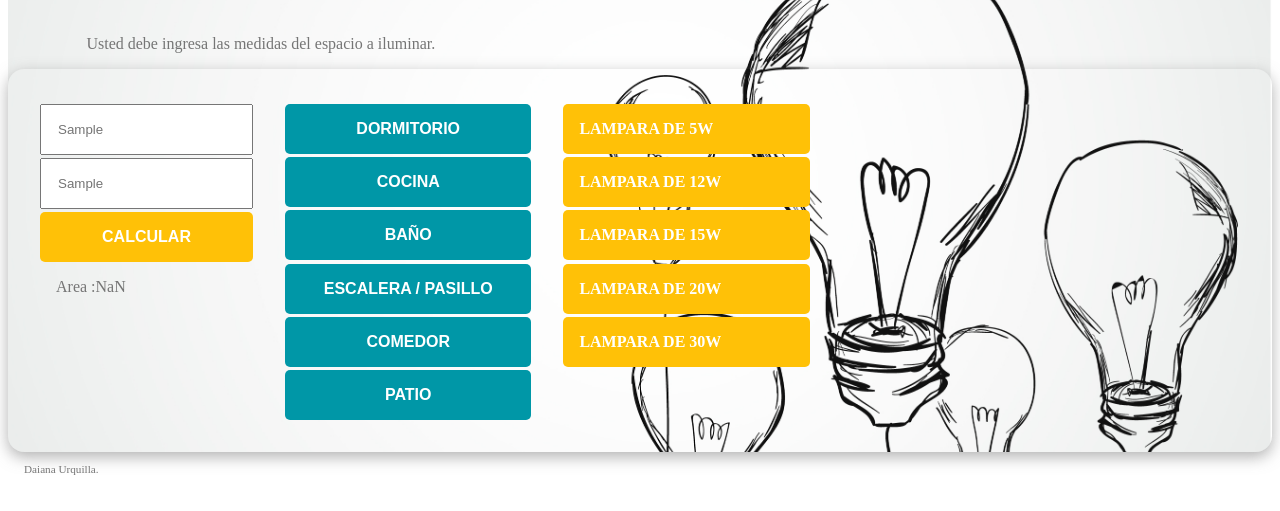
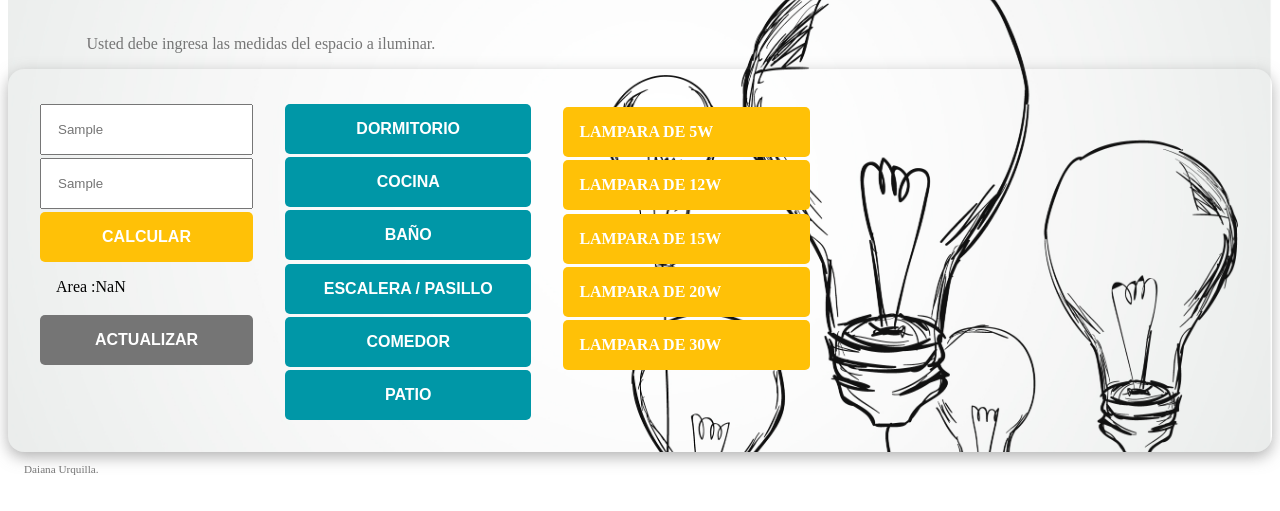
Before and after one commit to DaiaUrq/CalculadoraDeLamparas, a plain HTML site: page index.html in a window 1280 px wide. Both pictures are taken after typing "Sample", "Sample" into the empty fields and a click on the button "CALCULAR". Shown: the part 93-604 px from the top of the page. Drawn offline with Linux system fonts and the light colour scheme.

Commit message:
Add files via upload

```diff
--- a/area.js
+++ b/area.js
@@ -13,11 +13,14 @@ var w30 = 4000;
 function cal(){
     var lado1 = document.getElementById("la1").value;
     var lado2 = document.getElementById("la2").value;
-    var calarea = lado1*lado2;
-    document.getElementById("area").innerHTML = "Area :"+ calarea;
-    return calarea;
+    if(lado1<=0 || lado2<=0){
+        document.getElementById("area").innerHTML = "Area:"+ " 0 no es un N° valido";
+    }else{
+        var calarea= lado1*lado2;
+        document.getElementById("area").innerHTML = "Area :"+ calarea;
+        return calarea;
+    }
 }
-
 
 function caldormitorio(){
     var lumen= cal()*dormitorio;
--- a/estilo.css
+++ b/estilo.css
@@ -47,11 +47,10 @@ body {
 }
 
 .area{
-    padding:1rem 1rem ;
+    padding:0.99rem 1rem;
     display: flex;
     flex-direction: column;
     float: left;
-    color: var(--gris);
 }
 
 .ambientes{
@@ -65,16 +64,14 @@ body {
 }
 
 .respuesta{
-    padding: 1rem;;
+    padding: 1rem 1rem;
+    margin-top: 0.2rem ;
     display: flex; /** si**/
     flex-direction: column; /** si**/
     color: var(--gris);
     width: 20%;
     font-size: 1rem;
 }
-
-
-
 
 .lado{
     padding: 1rem 1rem;
@@ -85,10 +82,10 @@ body {
 
 .calcular{
     padding: 1rem 1rem;
+    margin-top: 0.2rem;
+    font-size: 1rem;
     background-color: var(--primario);
     color: var(--blanco);
-    margin-top: 0.2rem ;
-    font-size: 1rem;
     text-decoration: none;
     text-transform: uppercase;
     font-weight: bold;
@@ -96,6 +93,21 @@ body {
     text-align: center;
     border: none;
     cursor: pointer;
+}
+.borrar{
+    padding: 1rem 1rem;
+    margin-top: 0.2rem;
+    font-size: 1rem;
+    background-color: var(--gris);
+    color: var(--blanco);
+    text-decoration: none;
+    text-transform: uppercase;
+    font-weight: bold;
+    border-radius: 5px;
+    text-align: center;
+    border: none;
+    cursor: pointer;
+
 }
 
 .botonambientes{
@@ -115,7 +127,7 @@ body {
 .botonrespuesta{
     background-color: var(--primario);
     color: var(--blanco);
-    padding:1rem;
+    padding:1rem 1rem;
     margin-top: 0.2rem ;
     font-size: 1rem;
     text-decoration: none;
--- a/index.html
+++ b/index.html
@@ -25,7 +25,8 @@
                     <input id="la1" type="text" name="age" id="age" onkeypress="return solonumeros(event)" class="lado" placeholder ="Lado 1">
                     <input id="la2" type="text" name="age" id="age" onkeypress="return solonumeros(event)" class="lado" placeholder ="Lado 2">
                     <button onclick="cal()" class="calcular" > Calcular</button>
-                    <output id="area" class="area"></output>
+                    <output id="area" class="area">Area: </output>
+                    <input type="button" value="Actualizar" onclick="location.reload()"class="borrar"/>
                 </div>
 
                 <div class="ambientes">
```
